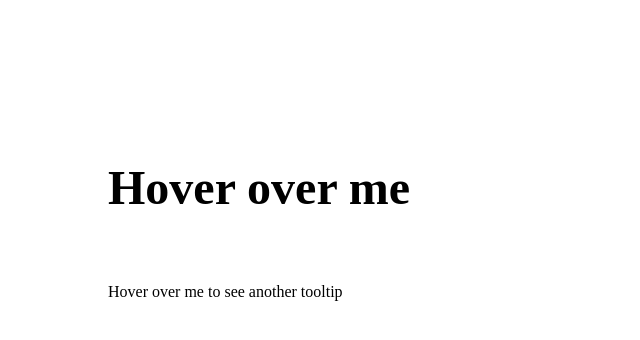
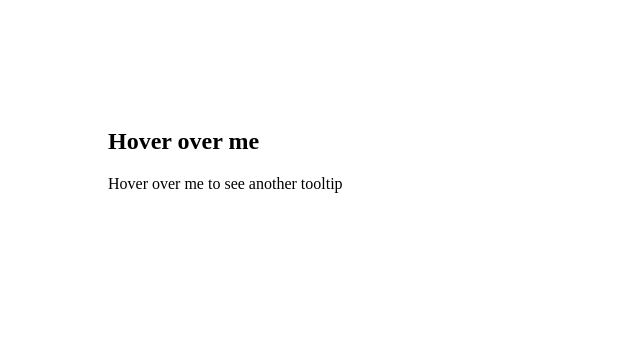
Before and after one commit to acciojob/react-composition-3-KonArchit, a React app: page / in a window 1280 px wide. Shown: the top 340 px of the page, without its empty margins (0-640 px from the left). Built offline with nearby package versions, Linux system fonts and the light colour scheme.

Commit message:
tooltip3

```diff
--- a/src/components/App.js
+++ b/src/components/App.js
@@ -7,13 +7,13 @@ function App() {
 
       <h2 className="tooltip">
       <Tooltip text="This is a tooltip">
-        <h1>Hover over me</h1>
+        Hover over me
       </Tooltip>
       </h2>
 
       <p className="tooltip">
       <Tooltip text="This is another tooltip">
-        <p>Hover over me to see another tooltip</p>
+        Hover over me to see another tooltip
       </Tooltip>
       </p>
 
```
